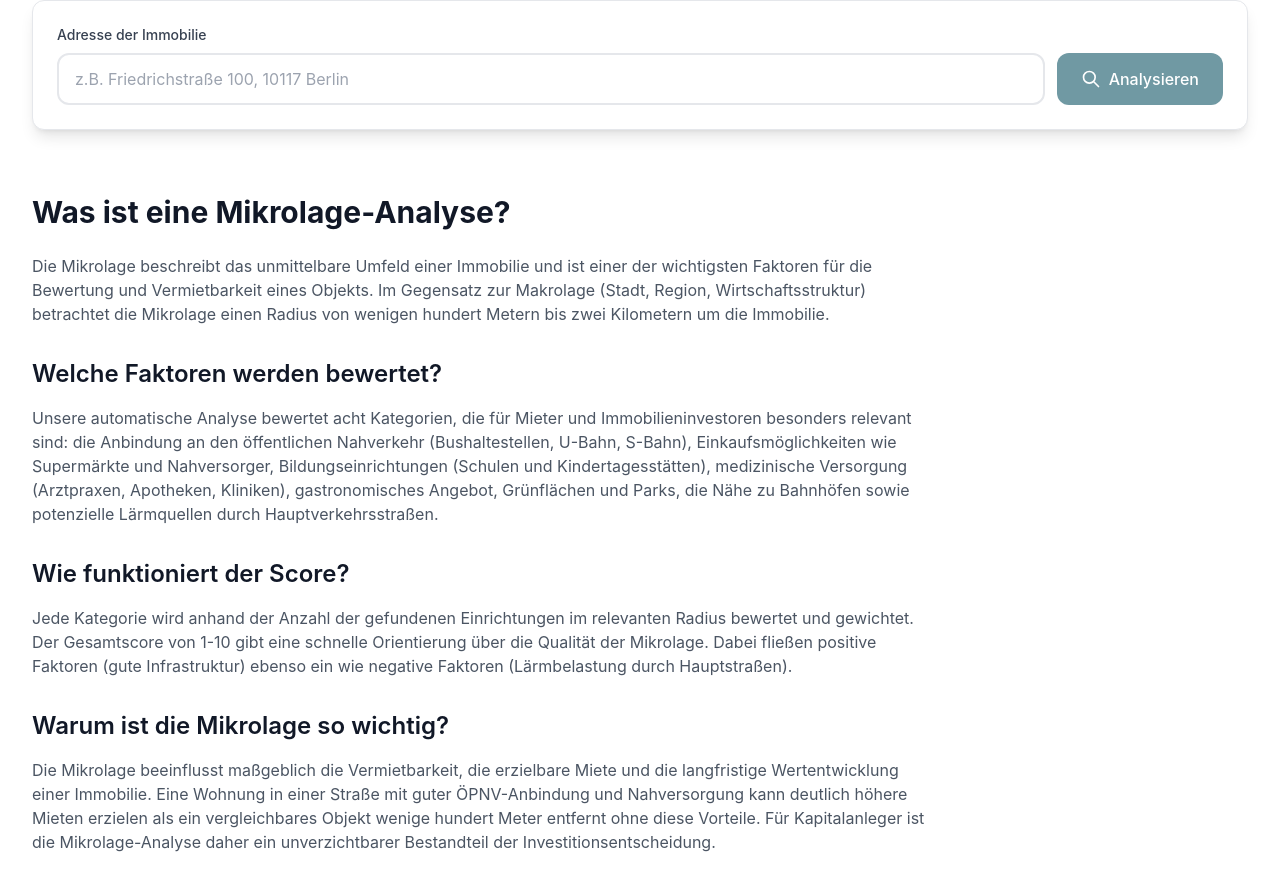
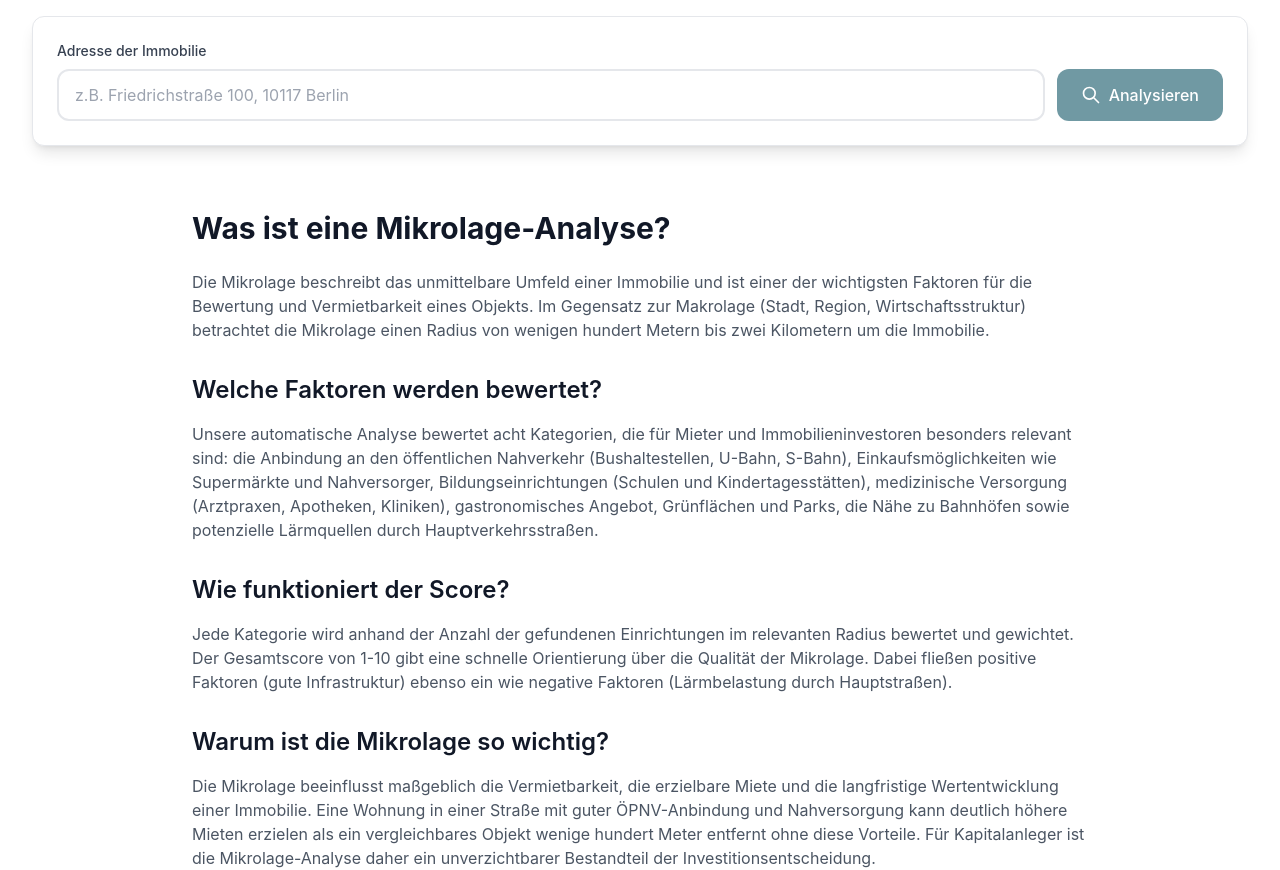
Before and after one commit to gridgies/immo-rechner, a Next.js app: page /mikrolage-analyse in a window 1280 px wide. Shown: the part 313-1183 px from the top of the page. Built offline with nearby package versions, Linux system fonts and the light colour scheme.

Commit message:
fix margins

```diff
--- a/app/mikrolage-analyse/page.tsx
+++ b/app/mikrolage-analyse/page.tsx
@@ -19,7 +19,7 @@
     <div className="min-h-screen bg-white">
       <Navbar />
 
-      <div className="flex-1 max-w-7xl mx-auto px-4 sm:px-6 lg:px-8 py-8">
+      <div className="max-w-7xl mx-auto px-4 sm:px-6 lg:px-8 py-12">
         {/* Breadcrumbs */}
         <nav className="mb-6 text-sm text-gray-500">
           <Link href="/" className="hover:text-gray-700">Startseite</Link>
@@ -41,7 +41,7 @@
         <MikrolageClient />
 
         {/* SEO Content - server-rendered */}
-        <div className="mt-16 max-w-4xl">
+        <div className="mt-16 max-w-4xl mx-auto">
           <h2 className="text-3xl font-bold text-gray-900 mb-6">Was ist eine Mikrolage-Analyse?</h2>
           <div className="prose prose-lg text-gray-600">
             <p>
```
